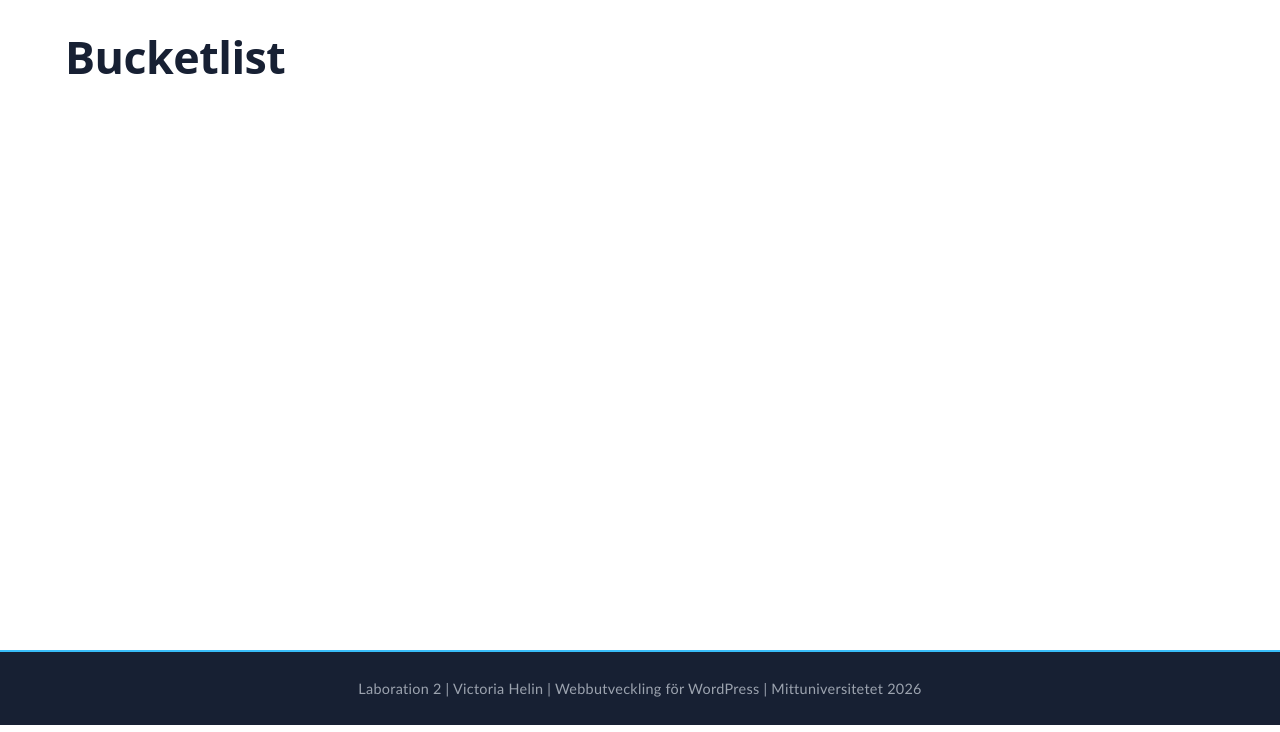
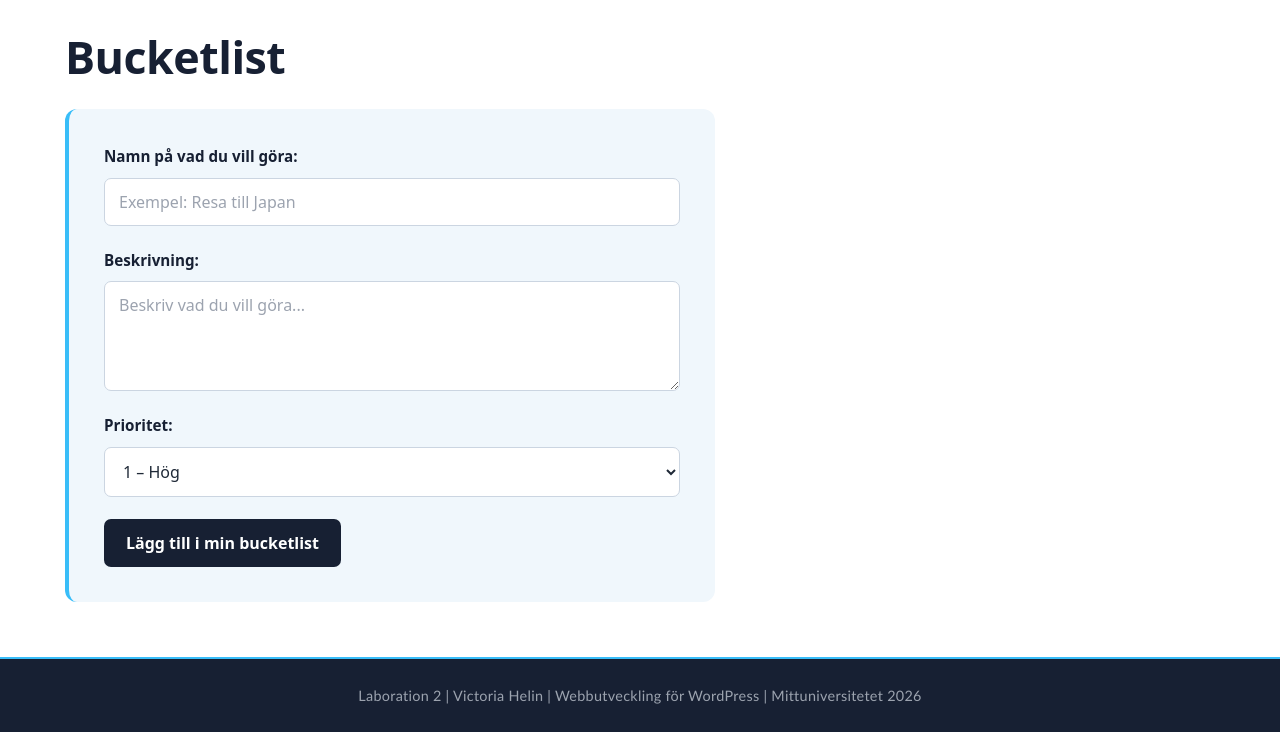
Before and after one commit to victoriah-svg/lab2wordpress, a PHP site: page /bucketlist.php in a window 1280 px wide. Shown: the part 75-807 px from the top of the page. Run offline with PHP 8.4, Linux system fonts and the light colour scheme.

Commit message:
lagt till formulär med styling

```diff
--- a/CSS/styles.css
+++ b/CSS/styles.css
@@ -253,6 +253,89 @@ footer p:hover {
 }
 
 
+/*-----BUCKETLISTSIDAN-----*/
+/*-----BUCKETLIST FORMULÄR-----*/
+
+.bucket-form {
+    background-color: #f0f7fc;
+    max-width: 650px;
+    padding: 35px;
+    border-radius: 12px;
+    border-left: 4px solid #38bdf8;
+    box-sizing: border-box;
+    margin: 25px 0;
+}
+
+/* Grupper för varje fält */
+.form-group {
+    display: flex;
+    flex-direction: column;
+    margin-bottom: 22px;
+}
+
+/* Etiketter */
+.form-group label {
+    color: #172033;
+    font-weight: 600;
+    font-size: 0.95rem;
+    margin-bottom: 8px;
+}
+
+/* Textfält och dropdown */
+.form-group input,
+.form-group textarea,
+.form-group select {
+    width: 100%;
+    padding: 12px 14px;
+    border: 1px solid #cbd5e1;
+    border-radius: 7px;
+    background-color: #ffffff;
+    color: #1f2937;
+    font-family: inherit;
+    font-size: 1rem;
+    transition: border-color 0.2s ease, box-shadow 0.2s ease;
+}
+
+/* Beskrivningsfält */
+.form-group textarea {
+    min-height: 110px;
+    resize: vertical;
+}
+
+/* Fokus på fälten */
+.form-group input:focus,
+.form-group textarea:focus,
+.form-group select:focus {
+    outline: none;
+    border-color: #38bdf8;
+    box-shadow: 0 0 0 3px rgba(56, 189, 248, 0.18);
+}
+
+/* Placeholder-text */
+.form-group input::placeholder,
+.form-group textarea::placeholder {
+    color: #9ca3af;
+}
+
+/* Lägg till-knappen */
+.bucket-form button {
+    background-color: #172033;
+    color: #ffffff;
+    border: none;
+    border-radius: 7px;
+    padding: 13px 22px;
+    font-size: 1rem;
+    font-weight: 600;
+    font-family: inherit;
+    cursor: pointer;
+    transition: background-color 0.2s ease,
+                transform 0.2s ease;
+}
+
+.bucket-form button:hover {
+    background-color: #0284c7;
+    transform: translateY(-2px);
+}
 
 
 
@@ -343,4 +426,13 @@ footer p:hover {
         padding: 20px;
     }
 
+    /*-----BUCKETLISTSIDA-----*/
+    .bucket-form {
+        padding: 22px 18px;
+    }
+
+    .bucket-form button {
+        width: 100%;
+    }
+
 }
--- a/bucketlist.php
+++ b/bucketlist.php
@@ -2,6 +2,32 @@
 include("includes/header.php");
 ?>
 <h1>Bucketlist</h1>
+<form class="bucket-form" method="POST" action="bucketlist.php">
+
+    <div class="form-group">
+        <label for="name">Namn på vad du vill göra:</label>
+        <input type="text" id="name" name="name"
+               placeholder="Exempel: Resa till Japan">
+    </div>
+
+    <div class="form-group">
+        <label for="description">Beskrivning:</label>
+        <textarea id="description" name="description"
+                  placeholder="Beskriv vad du vill göra..."></textarea>
+    </div>
+
+    <div class="form-group">
+        <label for="priority">Prioritet:</label>
+        <select name="priority" id="priority">
+            <option value="1">1 – Hög</option>
+            <option value="2">2 – Medel</option>
+            <option value="3">3 – Låg</option>
+        </select>
+    </div>
+
+    <button type="submit">Lägg till i min bucketlist</button>
+
+</form>
 
 <?php
 include("includes/footer.php");
```
